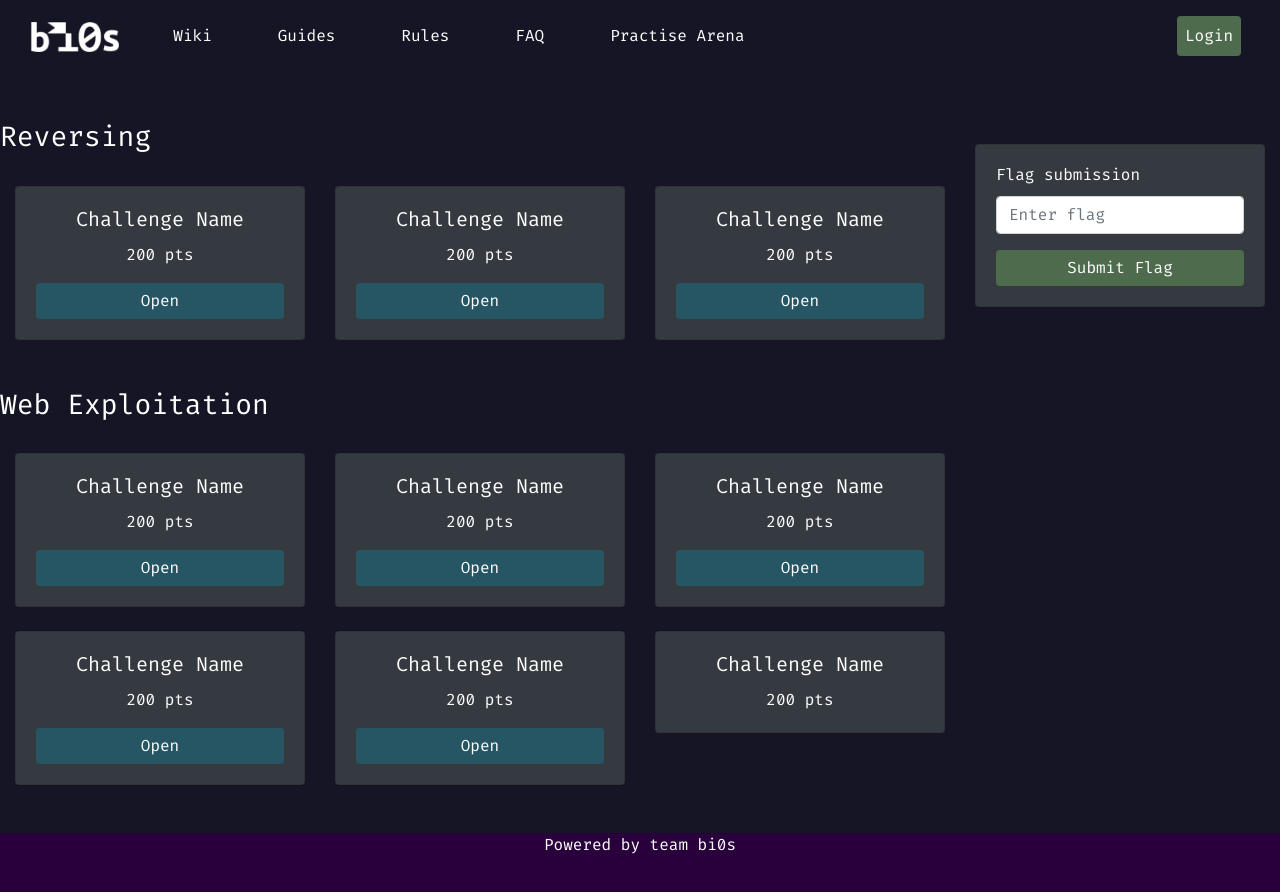
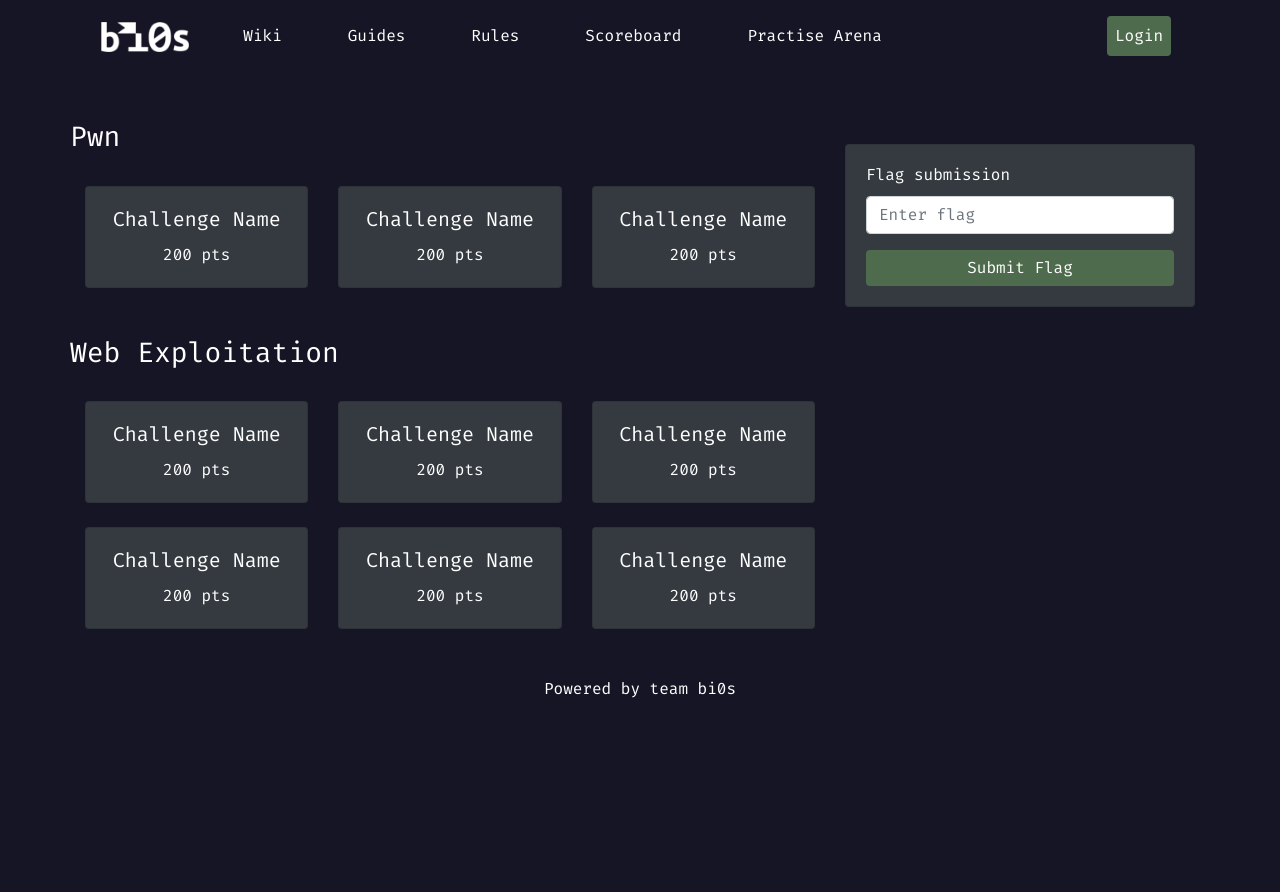
Before and after one commit to m0n5742/frontend, a plain HTML site: page ctfD/dashboard.html in a window 1280 px wide. After the commit the page ends 800 px from the top, so only its background shows below. Drawn offline with nearby package versions, Linux system fonts and the light colour scheme.

Commit message:
Scoreboard improvements

```diff
--- a/ctfD/css/style.css
+++ b/ctfD/css/style.css
@@ -62,13 +62,7 @@ header .login-btn{
 	top: 10%;
 	line-height: 0.4cm;
 }
-footer{
-	width: 100%;
-	height: 110px;
-	bottom: 0;
-	background: #29003b;
-	font-size: 1em;
-}
+
 .sticky {
 	position: fixed;
 	top: 0;
@@ -80,4 +74,4 @@ footer{
 }
 .content {
 	padding: 16px;
-  }
+}
--- a/ctfD/dashboard.html
+++ b/ctfD/dashboard.html
@@ -7,7 +7,7 @@
 </head>
 <body>
 <header>
-	<div class="container-fluid">
+	<div class="container">
 		<nav class="navbar navbar-expand-lg">
 		  <a class="navbar-brand" href="#">
 		  	<img src="images/logo.png" class="main-logo" />
@@ -28,7 +28,7 @@
 		        <a class="nav-link" href="#">Rules</a>
 		      </li>
 		      <li class="nav-item">
-		        <a class="nav-link" href="#">FAQ</a>
+		        <a class="nav-link" href="scoreboard.html">Scoreboard</a>
 		      </li>
 		      <li class="nav-item">
 		        <a class="nav-link" href="#">Practise Arena</a>
@@ -42,37 +42,39 @@
 	</div>
 </header>
 <main>
-	<div class="container-fluid">
+	<div class="container">
 		<div class="row">
-			<div class="col-md-9">
+			<div class="col-md-8">
 				<div class="row mt-5">
-					<h3>Reversing</h3>
+					<h3>Pwn</h3>
 				</div>
 				<div class="row">
 					<div class="col-md-4">
+						<a data-toggle="modal" data-target="#myModal">
 							<div class="card mt-4 bg-dark">
 							  <div class="card-body">
 							    <h5 class="card-title text-center text-center">Challenge Name</h5>
 							    <p class="card-text text-center">200 pts</p>
-						    <a href="#" class="btn btn-primary btn-block">Open</a>
 							  </div>
 							</div>
+						</a>
 					</div>
 					<div class="col-md-4">
 						<div class="card mt-4 bg-dark">
 						  <div class="card-body">
 						    <h5 class="card-title text-center">Challenge Name</h5>
 						    <p class="card-text text-center">200 pts</p>
-						    <a href="#" class="btn btn-primary btn-block">Open</a>
+
 						  </div>
 						</div>
 					</div>
 					<div class="col-md-4">
+
 						<div class="card mt-4 bg-dark">
 						  <div class="card-body">
 						    <h5 class="card-title text-center">Challenge Name</h5>
 						    <p class="card-text text-center">200 pts</p>
-						    <a href="#" class="btn btn-primary btn-block">Open</a>
+
 						  </div>
 						</div>
 					</div>
@@ -86,7 +88,6 @@
 						  <div class="card-body">
 						    <h5 class="card-title text-center">Challenge Name</h5>
 						    <p class="card-text text-center">200 pts</p>
-						    <a href="#" class="btn btn-primary btn-block">Open</a>
 						  </div>
 						</div>
 					</div>
@@ -95,7 +96,7 @@
 						  <div class="card-body">
 						    <h5 class="card-title text-center">Challenge Name</h5>
 						    <p class="card-text text-center">200 pts</p>
-						    <a href="#" class="btn btn-primary btn-block">Open</a>
+
 						  </div>
 						</div>
 					</div>
@@ -104,7 +105,7 @@
 						  <div class="card-body">
 						    <h5 class="card-title text-center">Challenge Name</h5>
 						    <p class="card-text text-center">200 pts</p>
-						    <a href="#" class="btn btn-primary btn-block">Open</a>
+
 						  </div>
 						</div>
 					</div>
@@ -115,7 +116,7 @@
 						  <div class="card-body">
 						    <h5 class="card-title text-center">Challenge Name</h5>
 						    <p class="card-text text-center">200 pts</p>
-						    <a href="#" class="btn btn-primary btn-block">Open</a>
+
 						  </div>
 						</div>
 					</div>
@@ -124,7 +125,6 @@
 						  <div class="card-body">
 						    <h5 class="card-title text-center">Challenge Name</h5>
 						    <p class="card-text text-center">200 pts</p>
-						    <a href="#" class="btn btn-primary btn-block">Open</a>
 						  </div>
 						</div>
 					</div>
@@ -139,7 +139,7 @@
 					</div>
 				</div>
 			</div>
-			<div class="col-md-3">
+			<div class="col-md-4">
 				<div class="row mt-5">
 					<div class="col-md-12">
 						<div class="card mt-4 bg-dark">
@@ -162,3 +162,10 @@
 		<p>Powered by team bi0s</p>
 	</div>
 </footer>
+
+</div>
+  <script src="https://ajax.googleapis.com/ajax/libs/jquery/3.5.1/jquery.min.js"></script>
+  <script src="https://maxcdn.bootstrapcdn.com/bootstrap/3.4.1/js/bootstrap.min.js"></script>
+<script type="text/javascript">
+
+</script>
```
Also changed, not shown: ctfD/js/app.js (+0 -13 lines), ctfD/scoreboard.html (+3 -0 lines). Lines whose indentation alone changed are shown as unchanged.
